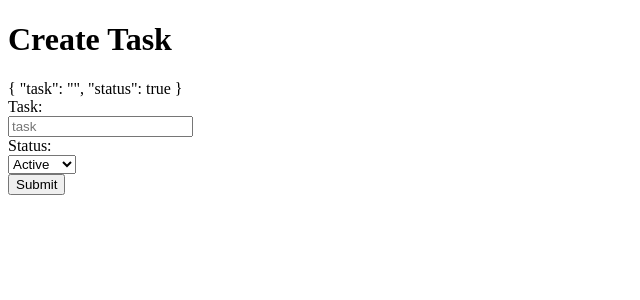
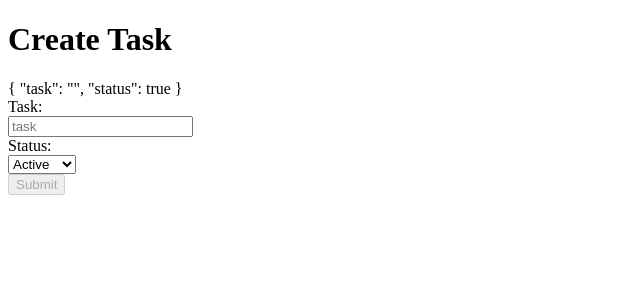
Before and after one commit to mohaimenkhalid/Modular-Architechture-Vue-Typescript-Graphql, a Vue app: page /task-create in a window 1280 px wide. Shown: the top 300 px of the page, without its empty margins (0-640 px from the left). Built offline with nearby package versions, Linux system fonts and the light colour scheme.

Commit message:
task create validation

```diff
--- /dev/null
+++ b/src/modules/products/validators/taskValidator.js
@@ -0,0 +1,17 @@
+import {helpers, required} from "@vuelidate/validators";
+import useVuelidate from "@vuelidate/core";
+
+const taskValidator = (form) => {
+    const rules = {
+        task: {
+            required: helpers.withMessage("Task is required", required),
+        },
+        status: {
+            required: helpers.withMessage("Status is required", required),
+        }
+    }
+    const v$ = useVuelidate(rules, form)
+    return {v$}
+}
+
+export default taskValidator;
--- a/src/modules/products/views/taskCreate.vue
+++ b/src/modules/products/views/taskCreate.vue
@@ -4,30 +4,35 @@
     <div>
       {{ form }} <br />
       <label>Task:</label><br />
-      <input type="text" placeholder="task" v-model="form.task" />
+      <input type="text" placeholder="task" v-model="v$.task.$model" />
+      <Error v-if="v$.task.$errors.length" :message="v$.task.$errors[0].$message" />
+
     </div>
     <div>
       <label>Status:</label><br />
-      <select name="status" id="status" v-model="form.status">
+      <select name="status" id="status" v-model="v$.status.$model" >
         <option :value=true>Active</option>
         <option :value=false>Inactive</option>
       </select>
+      <Error v-if="v$.status.$errors.length" :message="v$.status.$errors[0].$message" />
     </div>
-    <button @click="createTask">Submit</button>
+    <button @click="createTask" :disabled="v$.$invalid">Submit</button>
   </div>
 </template>
 
 <script>
 import store from "@/store";
 import {reactive} from "vue";
+import taskValidator from "@/modules/products/validators/taskValidator";
 
 export default {
   setup() {
     const form = reactive({task: '', status: true})
+    const {v$} = taskValidator(form)
     const createTask = () =>{
       store.dispatch("products/createTask", form)
     }
-    return {createTask, form}
+    return {createTask, form, v$}
 
   }
 
```
